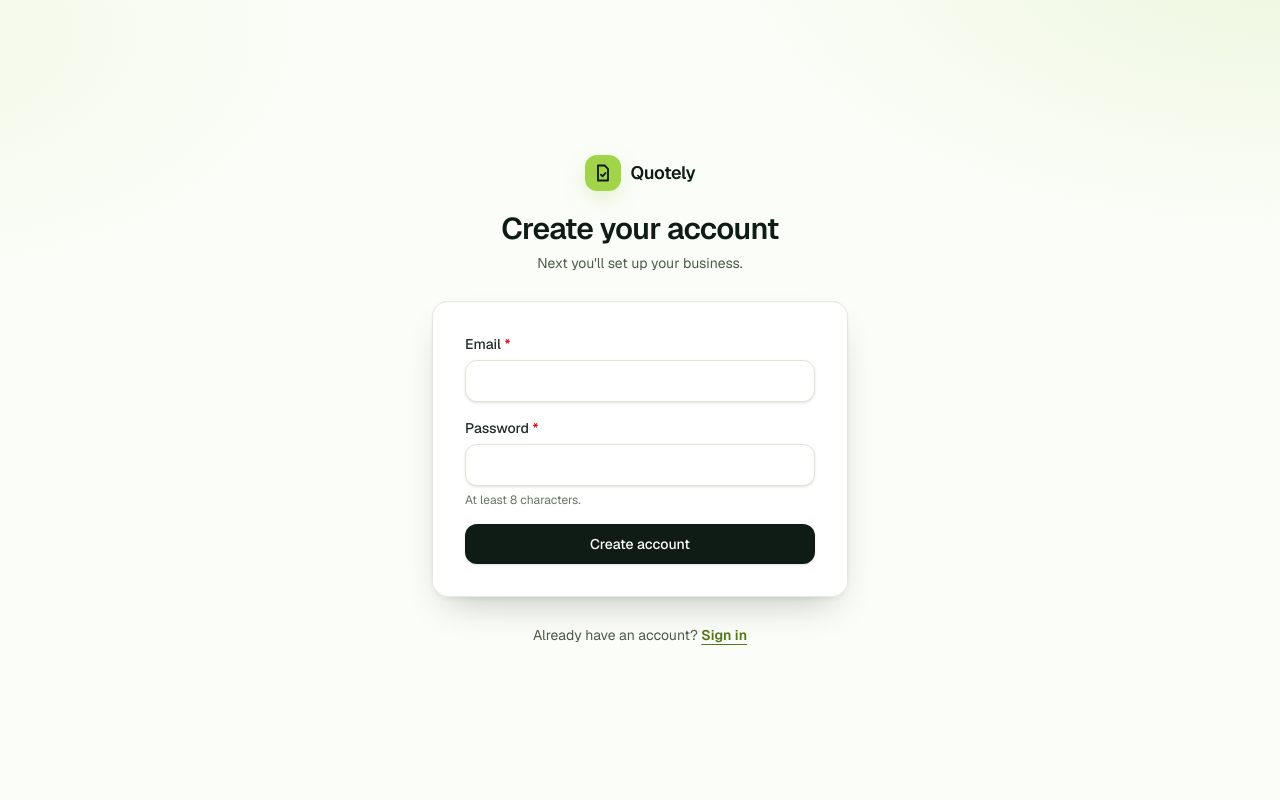
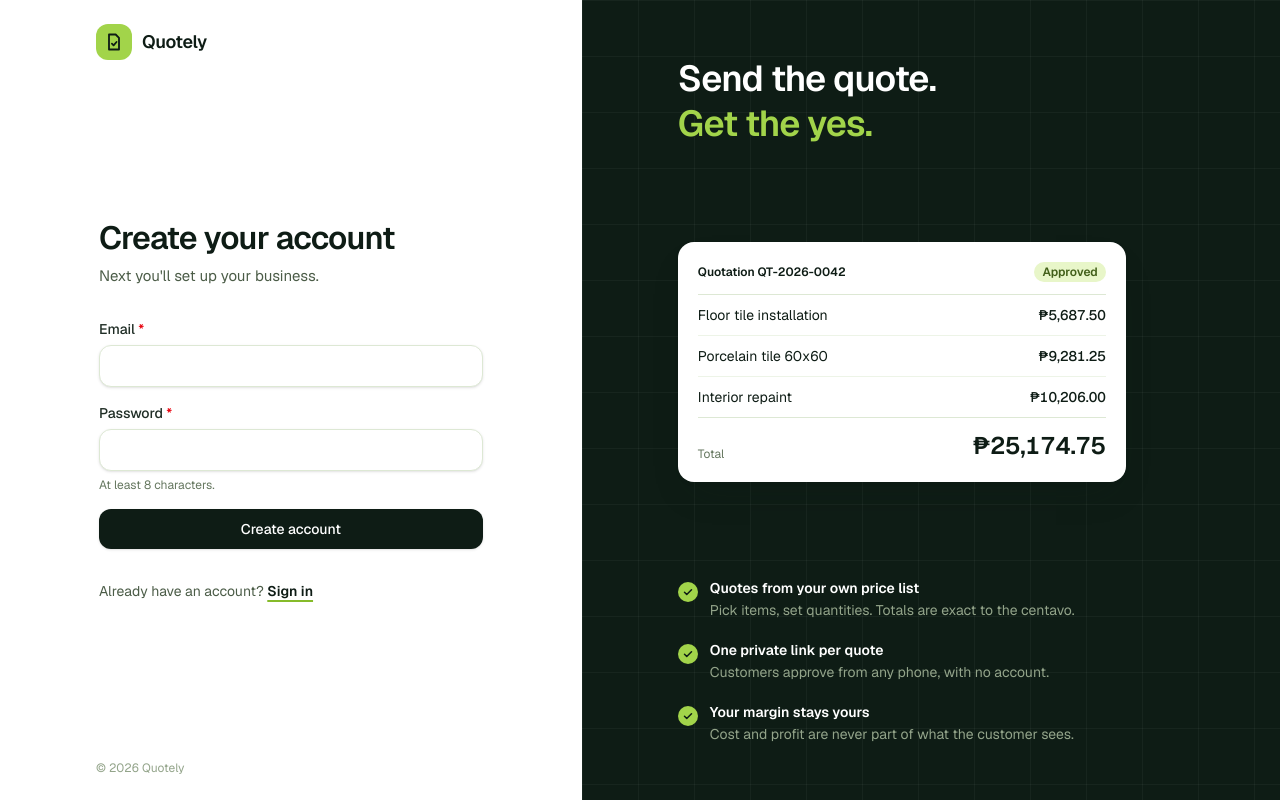
Before and after one commit to dadoyyy/Quotely, a Next.js app: page /signup in a window 1280 px wide. Built offline with nearby package versions, Linux system fonts and the light colour scheme.

Commit message:
Full-width layout, split-screen auth pages, flatter UI

```diff
--- a/src/app/app/quotes/[id]/edit/quote-builder.tsx
+++ b/src/app/app/quotes/[id]/edit/quote-builder.tsx
@@ -392,7 +392,7 @@ export function QuoteBuilder({ quoteId, quoteNumber, initial, customers, catalog
       </div>
 
       <div className="fixed inset-x-0 bottom-0 z-10 border-t border-neutral-200 bg-white/90 px-4 py-3 shadow-[0_-8px_24px_-16px_rgb(14_28_21/0.25)] backdrop-blur-md">
-        <div className="mx-auto flex max-w-5xl items-center justify-between gap-3">
+        <div className="flex items-center justify-between gap-3">
           <p
             role="status"
             className={cn("text-sm", status?.kind === "error" ? "text-red-600" : "text-neutral-600")}
--- a/src/app/globals.css
+++ b/src/app/globals.css
@@ -64,11 +64,7 @@ html { color-scheme: light; scroll-behavior: smooth; }
 
 body {
   color: var(--color-neutral-900);
-  background:
-    radial-gradient(900px 480px at 100% -8%, rgb(162 212 74 / 0.16), transparent 62%),
-    radial-gradient(700px 420px at -8% 4%, rgb(162 212 74 / 0.10), transparent 60%),
-    #fbfdf8;
-  background-attachment: fixed;
+  background: #fbfdf8;
   font-family: var(--font-sans);
   -webkit-font-smoothing: antialiased;
 }
--- a/src/components/auth-card.tsx
+++ b/src/components/auth-card.tsx
@@ -1,20 +1,73 @@
 import Link from "next/link";
 import type { ReactNode } from "react";
 import { Logo } from "@/components/logo";
-import { Card } from "@/components/ui/card";
+
+const POINTS = [
+  { t: "Quotes from your own price list", d: "Pick items, set quantities. Totals are exact to the centavo." },
+  { t: "One private link per quote", d: "Customers approve from any phone, with no account." },
+  { t: "Your margin stays yours", d: "Cost and profit are never part of what the customer sees." },
+];
+
+const ROWS = [
+  ["Floor tile installation", "₱5,687.50"],
+  ["Porcelain tile 60x60", "₱9,281.25"],
+  ["Interior repaint", "₱10,206.00"],
+];
 
 export function AuthCard({ title, subtitle, children, footer }: { title: string; subtitle?: string; children: ReactNode; footer?: ReactNode }) {
   return (
-    <main className="mx-auto flex min-h-screen w-full max-w-md flex-col justify-center gap-7 px-4 py-10">
-      <div className="animate-enter space-y-5 text-center">
-        <Link href="/" className="inline-block"><Logo className="justify-center" /></Link>
-        <div>
-          <h1 className="text-2xl font-semibold tracking-tight sm:text-3xl">{title}</h1>
-          {subtitle && <p className="mt-1.5 text-sm text-neutral-600">{subtitle}</p>}
+    <main className="grid min-h-screen bg-white lg:grid-cols-[minmax(0,5fr)_minmax(0,6fr)]">
+      <section className="flex min-h-screen flex-col px-6 py-6 sm:px-12 lg:px-16 xl:px-24">
+        <Link href="/" className="inline-block w-fit"><Logo /></Link>
+        <div className="mx-auto flex w-full max-w-sm flex-1 flex-col justify-center py-12">
+          <div className="animate-enter">
+            <h1 className="text-3xl font-semibold tracking-tight text-neutral-900 sm:text-[2rem]">{title}</h1>
+            {subtitle && <p className="mt-2 text-[15px] text-neutral-600">{subtitle}</p>}
+          </div>
+          <div className="animate-enter mt-8 [animation-delay:60ms]">{children}</div>
+          {footer && (
+            <p className="animate-enter mt-8 text-sm text-neutral-600 [animation-delay:100ms] [&_a]:font-semibold [&_a]:text-neutral-900 [&_a]:underline [&_a]:decoration-brand-500 [&_a]:decoration-2 [&_a]:underline-offset-4">{footer}</p>
+          )}
         </div>
-      </div>
-      <Card className="animate-enter p-6 shadow-lift [animation-delay:80ms] sm:p-8">{children}</Card>
-      {footer && <p className="text-center text-sm text-neutral-600 [&_a]:font-semibold [&_a]:text-brand-700 [&_a]:underline-offset-4 hover:[&_a]:underline">{footer}</p>}
+        <p className="text-xs text-neutral-400">© {new Date().getFullYear()} Quotely</p>
+      </section>
+
+      <aside aria-hidden className="relative hidden overflow-hidden bg-neutral-900 text-white lg:flex lg:flex-col lg:justify-between lg:px-16 lg:py-14 xl:px-24">
+        <div className="absolute inset-0 bg-[linear-gradient(to_right,rgb(255_255_255/0.04)_1px,transparent_1px),linear-gradient(to_bottom,rgb(255_255_255/0.04)_1px,transparent_1px)] bg-[size:56px_56px]" />
+        <p className="relative max-w-md text-3xl font-semibold leading-tight tracking-tight xl:text-4xl">
+          Send the quote.<br /><span className="text-brand-400">Get the yes.</span>
+        </p>
+
+        <div className="relative my-10 max-w-md rounded-2xl bg-white p-5 text-neutral-900 shadow-lift">
+          <div className="flex items-center justify-between border-b border-neutral-200 pb-3 text-xs">
+            <span className="font-semibold">Quotation QT-2026-0042</span>
+            <span className="rounded-full bg-brand-100 px-2 py-0.5 font-semibold text-brand-800">Approved</span>
+          </div>
+          <ul className="divide-y divide-neutral-100 text-sm">
+            {ROWS.map(([n, p]) => (
+              <li key={n} className="flex justify-between py-2.5"><span>{n}</span><span className="font-medium tabular-nums">{p}</span></li>
+            ))}
+          </ul>
+          <div className="flex items-end justify-between border-t border-neutral-200 pt-3">
+            <span className="text-xs text-neutral-500">Total</span>
+            <span className="text-2xl font-semibold tabular-nums">₱25,174.75</span>
+          </div>
+        </div>
+
+        <ul className="relative max-w-md space-y-5">
+          {POINTS.map((p) => (
+            <li key={p.t} className="flex gap-3">
+              <span className="mt-1 grid size-5 shrink-0 place-items-center rounded-full bg-brand-400 text-neutral-900">
+                <svg viewBox="0 0 24 24" className="size-3" fill="none" stroke="currentColor" strokeWidth="3" strokeLinecap="round" strokeLinejoin="round"><path d="m5 12.5 4.5 4.5L19 7.5" /></svg>
+              </span>
+              <div>
+                <p className="text-sm font-semibold">{p.t}</p>
+                <p className="mt-0.5 text-sm text-neutral-400">{p.d}</p>
+              </div>
+            </li>
+          ))}
+        </ul>
+      </aside>
     </main>
   );
 }
--- a/src/components/logo.tsx
+++ b/src/components/logo.tsx
@@ -3,7 +3,7 @@ import { cn } from "@/lib/cn";
 /** The mark: a document with a check, on lime. */
 export function LogoMark({ className }: { className?: string }) {
   return (
-    <span aria-hidden className={cn("grid size-9 shrink-0 place-items-center rounded-xl bg-brand-400 text-neutral-900 shadow-glow", className)}>
+    <span aria-hidden className={cn("grid size-9 shrink-0 place-items-center rounded-xl bg-brand-400 text-neutral-900", className)}>
       <svg viewBox="0 0 24 24" className="size-5" fill="none" stroke="currentColor" strokeWidth="2.2" strokeLinecap="round" strokeLinejoin="round">
         <path d="M6 3h8l4 4v14H6z" /><path d="m9.5 14 2 2 3.5-4" />
       </svg>
--- a/src/components/nav.tsx
+++ b/src/components/nav.tsx
@@ -80,7 +80,7 @@ export function AppShell({ account, footer, children }: { account: ReactNode; fo
   return (
     <div className="min-h-screen lg:flex">
       {/* Large screens: sticky sidebar */}
-      <aside className="sticky top-0 hidden h-screen w-64 shrink-0 flex-col gap-6 border-r border-neutral-200/70 bg-white/60 p-5 backdrop-blur lg:flex print:hidden">
+      <aside className="sticky top-0 hidden h-screen w-64 shrink-0 flex-col gap-6 border-r border-neutral-200/70 bg-white p-5 lg:flex print:hidden">
         <Link href="/app" className="px-1"><Logo /></Link>
         <NavLinks />
         <div className="mt-auto space-y-3">
@@ -119,7 +119,7 @@ export function AppShell({ account, footer, children }: { account: ReactNode; fo
       )}
 
       <main className="min-w-0 flex-1 p-4 sm:p-6 lg:p-10 print:p-0">
-        <div key={pathname} className="mx-auto max-w-5xl animate-enter">{children}</div>
+        <div key={pathname} className="w-full animate-enter">{children}</div>
       </main>
     </div>
   );
--- a/src/components/ui/button.tsx
+++ b/src/components/ui/button.tsx
@@ -10,7 +10,7 @@ const variants: Record<Variant, string> = {
   primary:
     "bg-neutral-900 text-white shadow-sm hover:-translate-y-px hover:bg-neutral-800 hover:shadow-lift active:translate-y-0 active:scale-[0.96]",
   accent:
-    "bg-brand-400 text-neutral-900 shadow-glow hover:-translate-y-px hover:bg-brand-300 active:translate-y-0 active:scale-[0.96]",
+    "bg-brand-400 text-neutral-900 hover:-translate-y-px hover:bg-brand-300 active:translate-y-0 active:scale-[0.96]",
   secondary:
     "border border-neutral-200 bg-white text-neutral-900 shadow-sm hover:-translate-y-px hover:border-brand-400 hover:bg-brand-50 active:translate-y-0 active:scale-[0.96]",
   danger:
```
Also changed, not shown: src/components/landing/index.tsx (+9 -11 lines).
